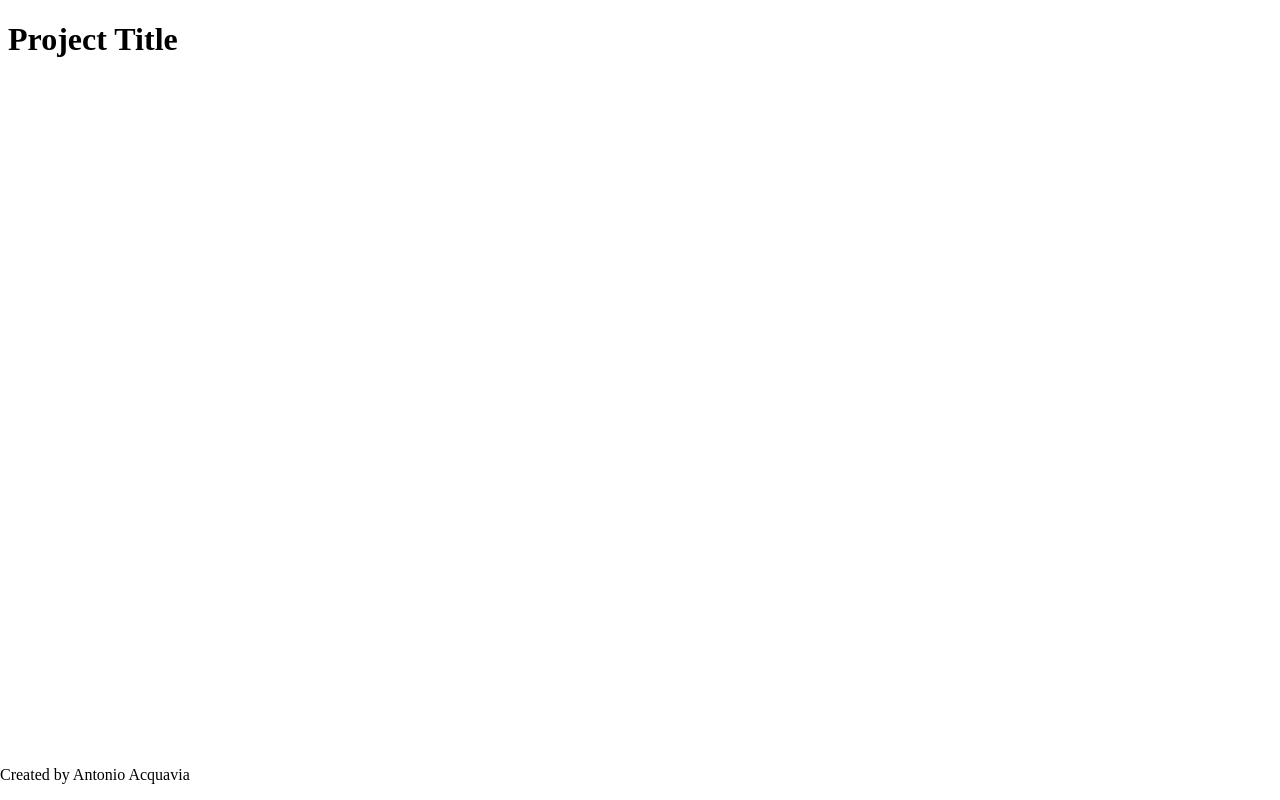
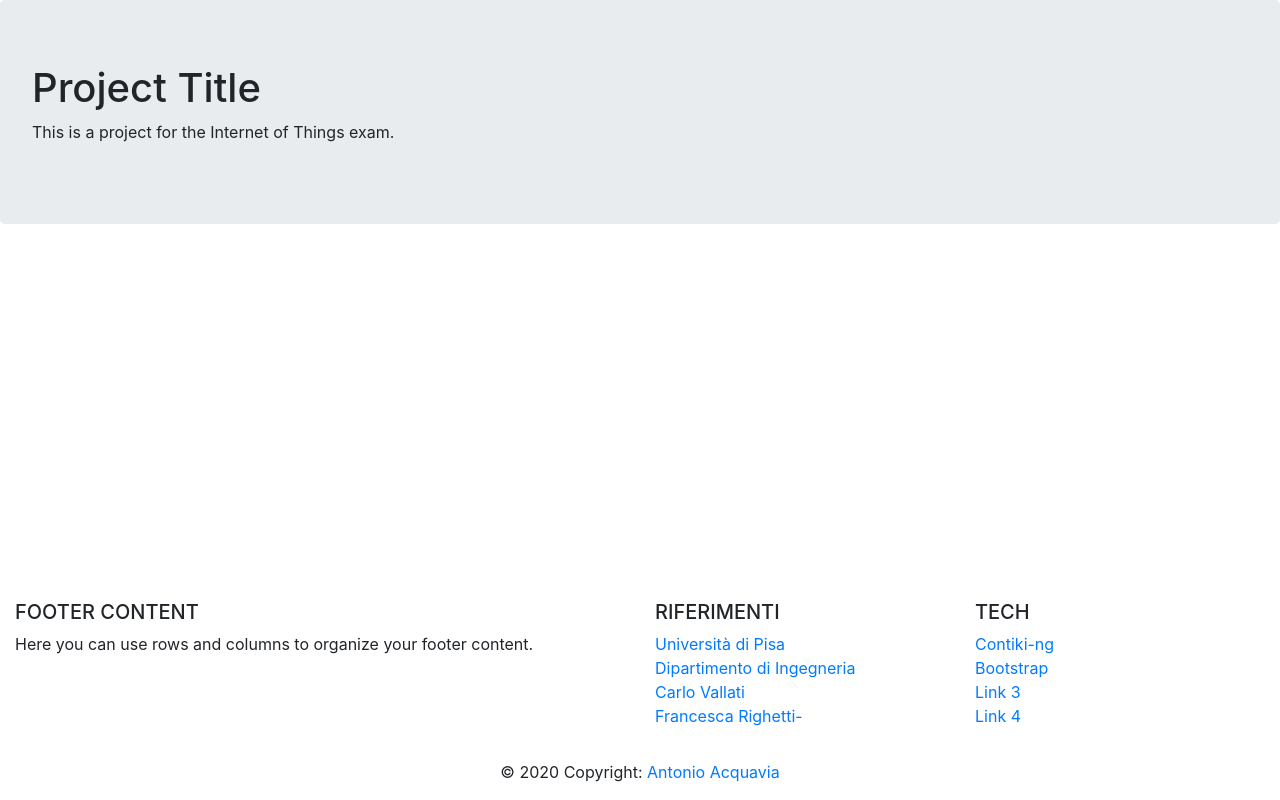
Before and after one commit to thorongil05/FlagMS, a plain HTML site: page dashboard/index.html in a window 1280 px wide. Drawn offline with nearby package versions, Linux system fonts and the light colour scheme.

Commit message:
add a bit of contents in html file

```diff
--- a/dashboard/index.html
+++ b/dashboard/index.html
@@ -4,12 +4,99 @@
     <meta charset="UTF-8">
     <meta name="viewport" content="width=device-width, initial-scale=1.0">
     <link rel="stylesheet" href="./css/style.css">
+    <!-- CSS only -->
+    <link rel="stylesheet" href="https://stackpath.bootstrapcdn.com/bootstrap/4.5.2/css/bootstrap.min.css" integrity="sha384-JcKb8q3iqJ61gNV9KGb8thSsNjpSL0n8PARn9HuZOnIxN0hoP+VmmDGMN5t9UJ0Z" crossorigin="anonymous">
+    <!-- JS, Popper.js, and jQuery -->
+    <script src="https://code.jquery.com/jquery-3.5.1.slim.min.js" integrity="sha384-DfXdz2htPH0lsSSs5nCTpuj/zy4C+OGpamoFVy38MVBnE+IbbVYUew+OrCXaRkfj" crossorigin="anonymous"></script>
+    <script src="https://cdn.jsdelivr.net/npm/popper.js@1.16.1/dist/umd/popper.min.js" integrity="sha384-9/reFTGAW83EW2RDu2S0VKaIzap3H66lZH81PoYlFhbGU+6BZp6G7niu735Sk7lN" crossorigin="anonymous"></script>
+    <script src="https://stackpath.bootstrapcdn.com/bootstrap/4.5.2/js/bootstrap.min.js" integrity="sha384-B4gt1jrGC7Jh4AgTPSdUtOBvfO8shuf57BaghqFfPlYxofvL8/KUEfYiJOMMV+rV" crossorigin="anonymous"></script>
     <title>Project Title</title>
 </head>
 <body>
-    <h1>Project Title</h1>
-    <footer>
-        <p>Created by Antonio Acquavia</p>
+    <div class="jumbotron">
+        <h1>Project Title</h1>
+        <p>This is a project for the Internet of Things exam.</p>
+    </div>
+    <!-- Footer -->
+    <footer class="page-footer font-small blue pt-4">
+        <!-- Footer Links -->
+        <div class="container-fluid text-center text-md-left">
+            <!-- Grid row -->
+            <div class="row">
+
+                <!-- Grid column -->
+                <div class="col-md-6 mt-md-0 mt-3">
+
+                <!-- Content -->
+                <h5 class="text-uppercase">Footer Content</h5>
+                <p>Here you can use rows and columns to organize your footer content.</p>
+
+                </div>
+                <!-- Grid column -->
+
+                <hr class="clearfix w-100 d-md-none pb-3">
+
+                <!-- Grid column -->
+                <div class="col-md-3 mb-md-0 mb-3">
+
+                <!-- Links -->
+                <h5 class="text-uppercase">Riferimenti</h5>
+
+                <ul class="list-unstyled">
+                    <li>
+                    <a href="#!">Università di Pisa</a>
+                    </li>
+                    <li>
+                    <a href="#!">Dipartimento di Ingegneria</a>
+                    </li>
+                    <li>
+                    <a href="#!">Carlo Vallati</a>
+                    </li>
+                    <li>
+                    <a href="#!">Francesca Righetti-</a>
+                    </li>
+                </ul>
+
+                </div>
+                <!-- Grid column -->
+
+                <!-- Grid column -->
+                <div class="col-md-3 mb-md-0 mb-3">
+
+                <!-- Links -->
+                <h5 class="text-uppercase">Tech</h5>
+
+                <ul class="list-unstyled">
+                    <li>
+                    <a href="https://github.com/contiki-ng/contiki-ng">Contiki-ng</a>
+                    </li>
+                    <li>
+                    <a href="https://getbootstrap.com">Bootstrap</a>
+                    </li>
+                    <li>
+                    <a href="#!">Link 3</a>
+                    </li>
+                    <li>
+                    <a href="#!">Link 4</a>
+                    </li>
+                </ul>
+
+                </div>
+                <!-- Grid column -->
+
+            </div>
+            <!-- Grid row -->
+
+        </div>
+        <!-- Footer Links -->
+
+        <!-- Copyright -->
+        <div class="footer-copyright text-center py-3">© 2020 Copyright:
+        <a href="https://google.com/">Antonio Acquavia</a>
+        </div>
+        <!-- Copyright -->
+
     </footer>
+    <!-- Footer -->
 </body>
 </html>
```
